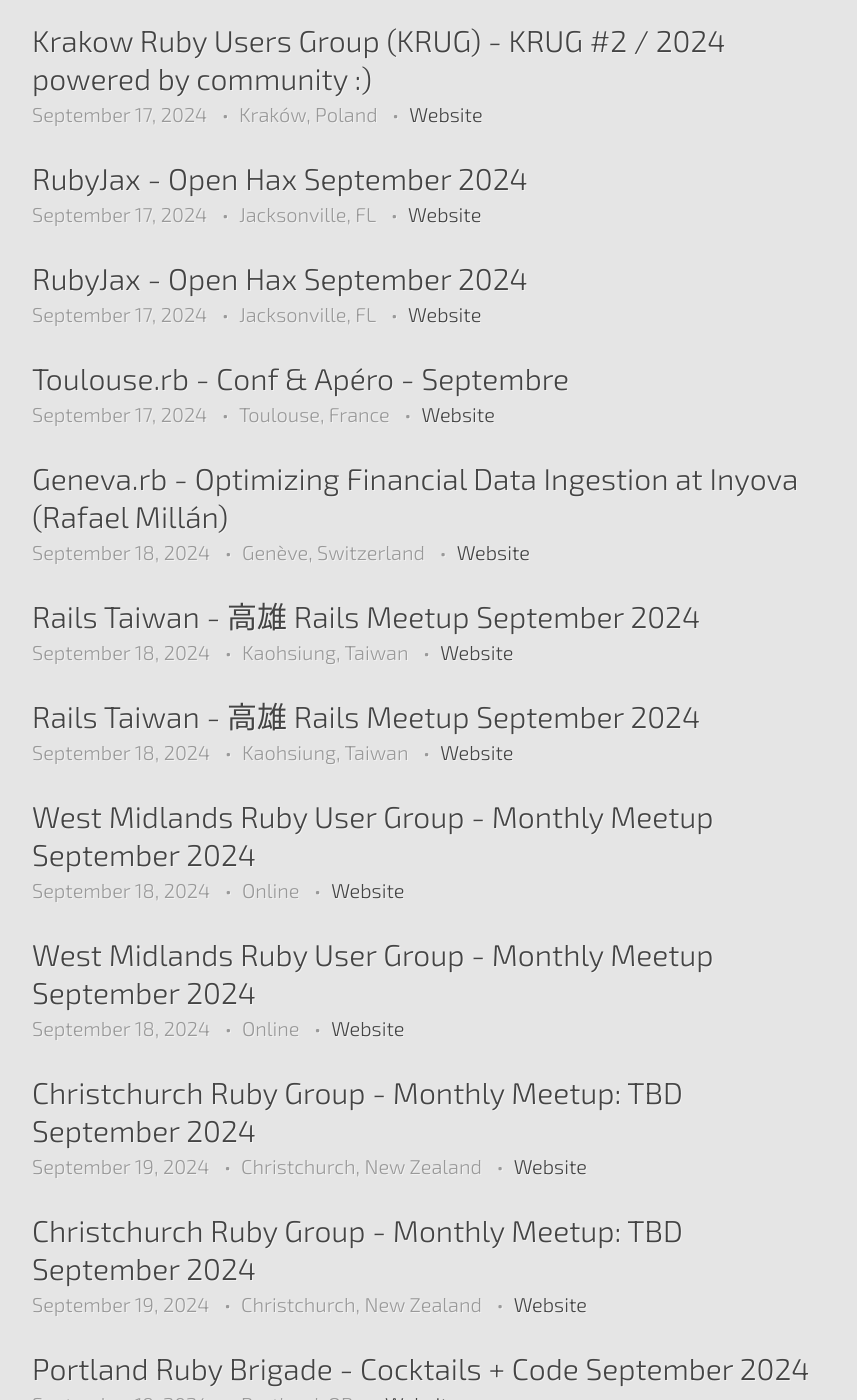
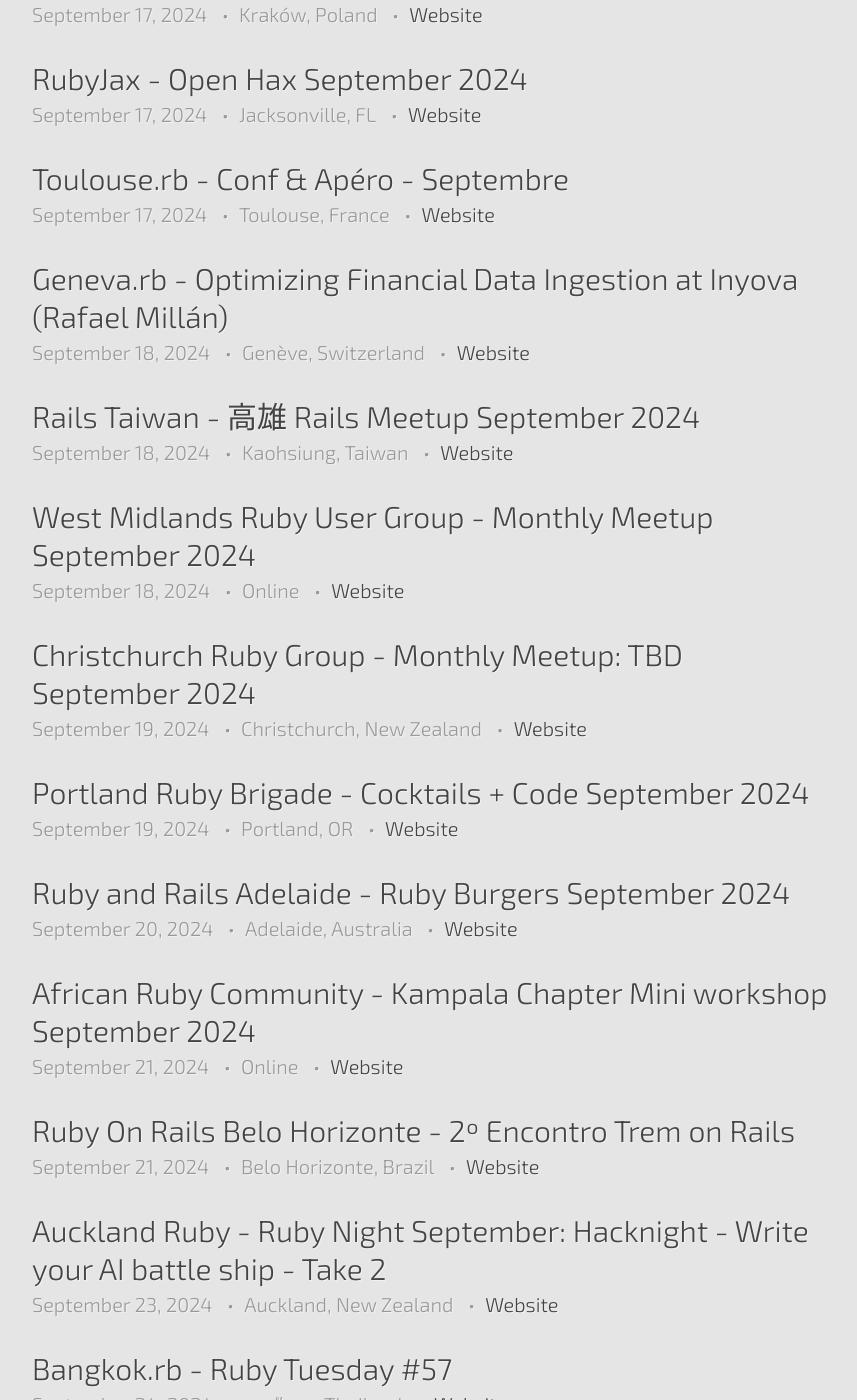
Before and after one commit to ruby-conferences/ruby-conferences.github.io, a Jekyll site: the page built from meetups/index.html, in a window 1280 px wide and 1400 px high, scrolled down 4796 px. Shown: the whole window, without its empty margins (208-1065 px from the left). Built offline with Jekyll 4.4.1, drawn with Linux system fonts in a browser that asks for light colours; some of the changed text lies outside the part shown.

Commit message:
Remove duplicate meetups

```diff
--- a/_data/meetups.yml
+++ b/_data/meetups.yml
@@ -1359,13 +1359,6 @@
   end_time: 20:00:00 EDT
   url: https://www.meetup.com/the-bluegrass-developers-guild/events/303108245
 
-- name: Bluegrass Ruby Users Group - September 2024
-  location: Lexington, KY
-  date: 2024-09-03
-  start_time: 18:00:00 EDT
-  end_time: 20:00:00 EDT
-  url: https://bluegrassruby.club/
-
 - name: Charlotte Ruby - Ruby Hack Night September 2024
   location: Online
   date: 2024-09-03
@@ -1618,13 +1611,6 @@
   date: 2024-09-17
   start_time: 18:30:00 EDT
   end_time: 20:00:00 EDT
-  url: https://www.meetup.com/rubyjax/events/llklbtygcmbwb
-
-- name: RubyJax - Open Hax September 2024
-  location: Jacksonville, FL
-  date: 2024-09-17
-  start_time: 18:30:00 EDT
-  end_time: 20:00:00 EDT
   url: https://www.meetup.com/rubyjax/events/303104994
 
 - name: Toulouse.rb - Conf & Apéro - Septembre
@@ -1646,21 +1632,7 @@
   date: 2024-09-18
   start_time: 19:00:00 CST
   end_time: 19:00:00 CST
-  url: https://www.meetup.com/rails-taiwan/events/qxfvjkygcmbxb
-
-- name: Rails Taiwan - 高雄 Rails Meetup September 2024
-  location: Kaohsiung, Taiwan
-  date: 2024-09-18
-  start_time: 19:00:00 CST
-  end_time: 19:00:00 CST
   url: https://www.meetup.com/rails-taiwan/events/303114134
-
-- name: West Midlands Ruby User Group - Monthly Meetup September 2024
-  location: Online
-  date: 2024-09-18
-  start_time: 19:00:00 BST
-  end_time: 21:00:00 BST
-  url: https://www.meetup.com/west-midlands-ruby-user-group-wmrug/events/rvvzzrygcmbxb
 
 - name: West Midlands Ruby User Group - Monthly Meetup September 2024
   location: Online
@@ -1668,13 +1640,6 @@
   start_time: 19:00:00 BST
   end_time: 21:00:00 BST
   url: https://www.meetup.com/west-midlands-ruby-user-group-wmrug/events/303122363
-
-- name: 'Christchurch Ruby Group - Monthly Meetup: TBD September 2024'
-  location: Christchurch, New Zealand
-  date: 2024-09-19
-  start_time: 19:30:00 NZST
-  end_time: 22:30:00 NZST
-  url: https://www.meetup.com/christchurch-ruby-group/events/jtzjwsygcmbzb
 
 - name: 'Christchurch Ruby Group - Monthly Meetup: TBD September 2024'
   location: Christchurch, New Zealand
```
